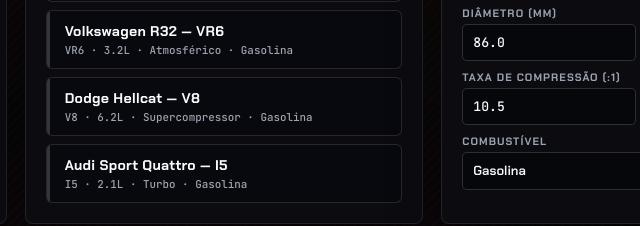
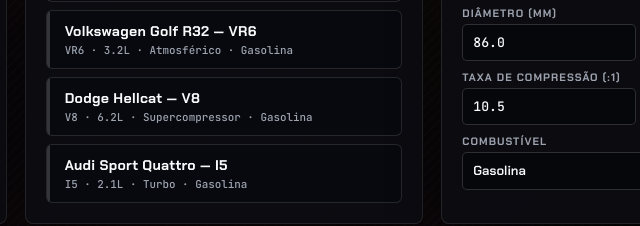
Before and after one commit to JmmA-pt/Project_2026_t2, a plain HTML site: page index.html in a window 1280 px wide. Shown: the part 340-566 px from the top of the page, 416-1056 px from the left. Drawn offline with Linux system fonts and the light colour scheme.

Commit message:
Atualizar README.md e index.html

```diff
--- a/index.html
+++ b/index.html
@@ -1165,7 +1165,7 @@
 
 
         <button type="button" class="btn-preset-motor" data-preset-id="vw_vr6">
-            <span class="preset-nome">Volkswagen R32 — VR6</span>
+            <span class="preset-nome">Volkswagen Golf R32 — VR6</span>
             <span class="preset-resumo">VR6 · 3.2L · Atmosférico · Gasolina</span>
         </button>
 
```
Also changed, not shown: 1 other file.
